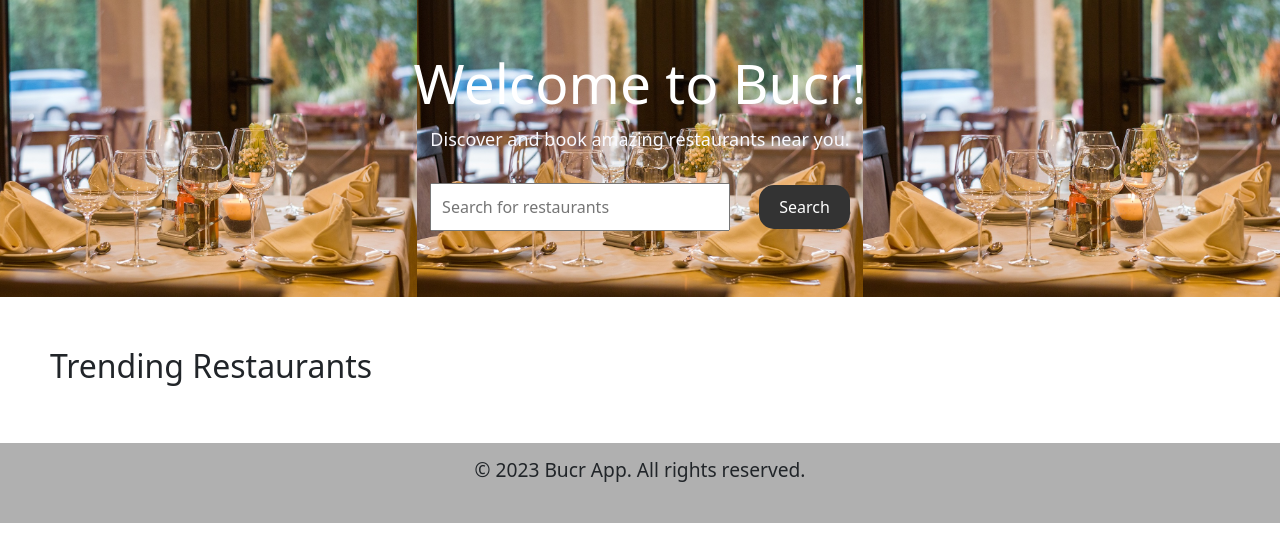
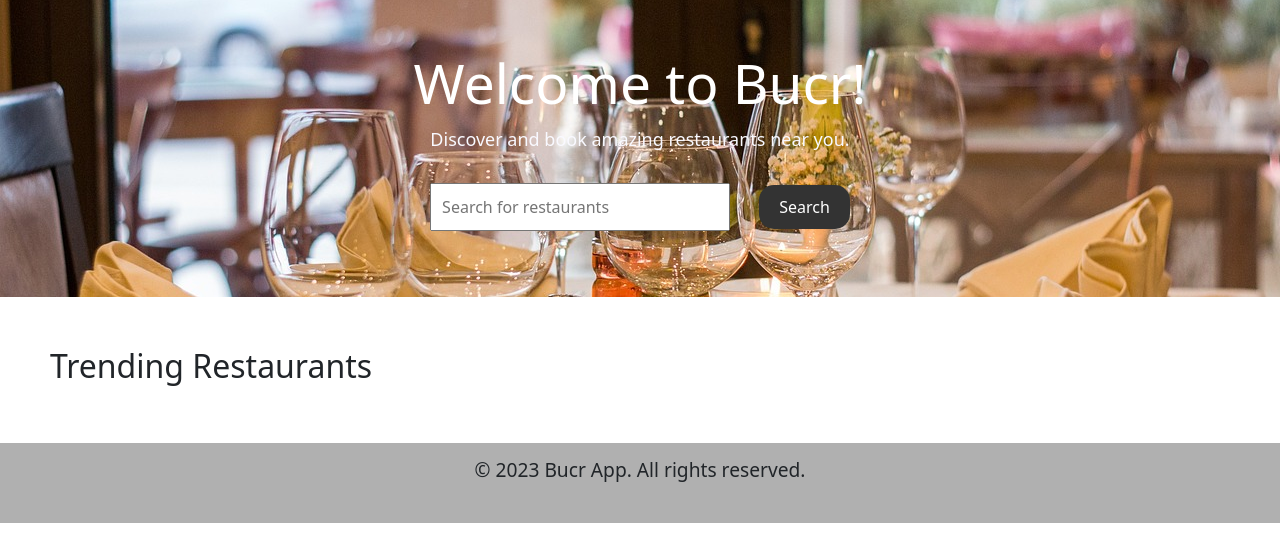
Before and after one commit to cgrade/Bucr, a Django app: page / in a window 1280 px wide. Shown: the part 110-647 px from the top of the page. Run offline with Django 4.2, Linux system fonts and the light colour scheme; data that the repository does not hold is empty.

Commit message:
hero background

```diff
--- a/bucr_app/static/styles/styles.css
+++ b/bucr_app/static/styles/styles.css
@@ -2,7 +2,6 @@
 
 .hero {
   background-image: url(../../../media/pic.jpg);
-  background-size: contain;
   background-position: center;
   padding: 50px;
   text-align: center;
```
